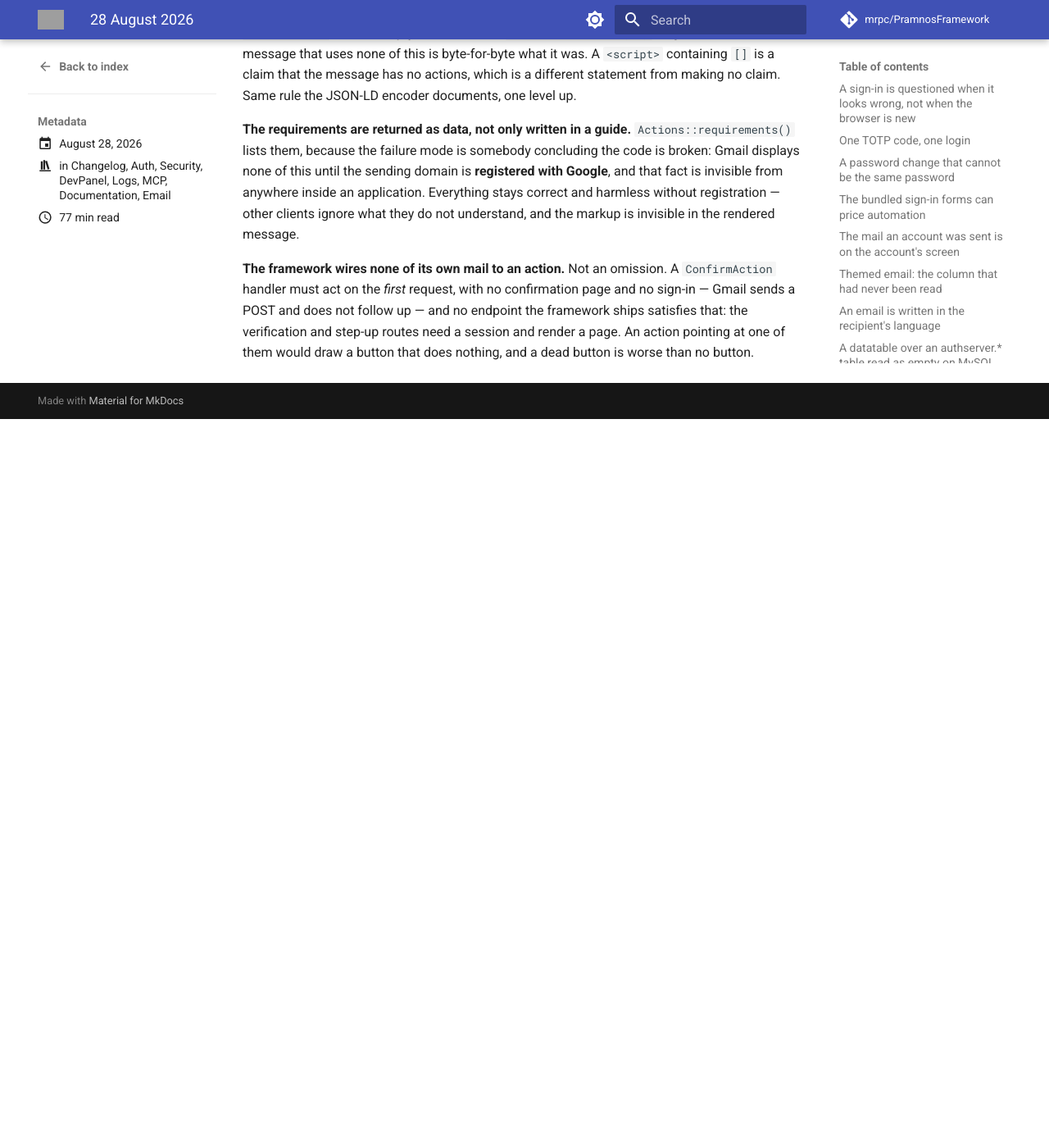
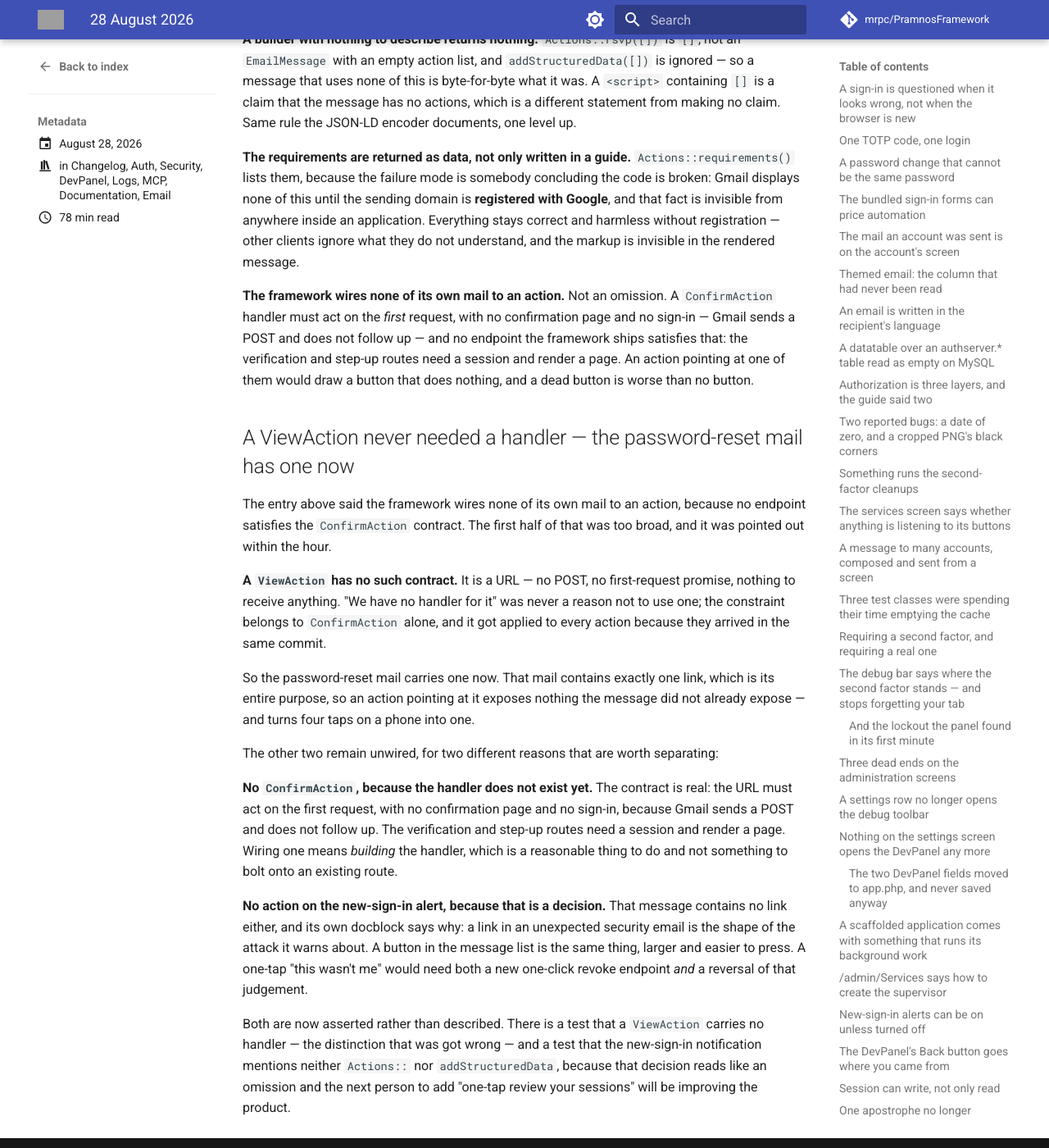
Before and after one commit to mrpc/PramnosFramework, an MkDocs documentation site: the page built from docs/version-history/posts/2026-08-28.md, in a window 1280 px wide and 1400 px high, scrolled down 49402 px. Shown: the whole window at 82% size. Built offline with MkDocs 1.6.1 and Material for MkDocs 9.7.7, drawn with Linux system fonts in a browser that asks for light colours; comment, search, counter and statistics services are not loaded; before the commit the page ends 49913 px from its top, so only the background shows below that; some of the changed text lies outside the part shown; grey boxes are pictures that could not be loaded.

Commit message:
feat(auth): the password-reset mail offers its link as a Gmail action
The previous commit said the framework wires none of its own mail to an action because no
endpoint satisfies the ConfirmAction contract. The first half of that was too broad: a
ViewAction has no such contract. It is a URL — no POST, no first-request promise, nothing to
receive anything — so "we have no handler" was never a reason not to use one. The constraint
belongs to ConfirmAction alone and got applied to every action because they arrived together.

The reset mail contains exactly one link, which is its entire purpose, so an action pointing at
it exposes nothing the message did not already expose and turns four taps on a phone into one.

The other two stay unwired for two different reasons, now separated:

- No ConfirmAction, because the handler does not exist yet. The contract is real — act on the
  first request, no page, no sign-in — and the verification and step-up routes need a session
  and render a page. Wiring one means building the handler.
- No action on the new-sign-in alert, because that is a decision. It carries no link either,
  and its docblock says why: a link in an unexpected security email is the shape of the attack
  it warns about. A button is the same thing, larger.

Both asserted rather than described: a test that a ViewAction carries no handler, and a test
that the new-sign-in notification mentions neither Actions:: nor addStructuredData — that one
reads like an omission, and the next person to add "one-tap review your sessions" will be
improving the product.

```diff
--- a/docs/Pramnos_Email_Guide.md
+++ b/docs/Pramnos_Email_Guide.md
@@ -649,10 +649,26 @@ this code. `Actions::requirements()` returns the list as data for exactly that r
 Everything is still correct and harmless without registration. Other clients ignore what they do
 not understand, and the markup is invisible in the rendered message.
 
-**The framework wires none of its own mail to an action, deliberately.** No endpoint it ships
-satisfies the `ConfirmAction` contract — the verification and step-up routes need a session and
-render a page — and an action pointing at one of them would draw a button that does nothing. A
-dead button is worse than no button.
+### Where the framework uses this itself, and where it will not
+
+**The password-reset mail carries a `ViewAction`.** That mail contains exactly one link, which is
+its entire purpose, so an action pointing at it exposes nothing the message did not already
+expose — and turns four taps on a phone into one. A `ViewAction` needs no handler and makes no
+promise about the first request, so there was never anything to build for it.
+
+**No `ConfirmAction` anywhere.** That one *does* have a contract — the URL must act on the first
+request, with no confirmation page and no sign-in, because Gmail sends a POST and does not follow
+up — and no endpoint the framework ships satisfies it: the verification and step-up routes need a
+session and render a page. An action pointing at one of them would draw a button that does
+nothing, and a dead button is worse than no button. Wiring one means **building the handler
+first**, which is a real and reasonable thing to do; it is not something to bolt onto an existing
+route.
+
+**The new-sign-in alert carries no action at all, and that is a decision.** It contains no link
+either: a link in an unexpected security email is the shape of the attack it warns about, and a
+button in the message list is the same thing, larger and easier to press. The message tells the
+reader to open the site themselves. A one-tap "this wasn't me" would need both a new one-click
+revoke endpoint *and* a reversal of that judgement — worth discussing, not worth assuming.
 
 ### Where the block goes
 
--- a/docs/version-history/posts/2026-08-28.md
+++ b/docs/version-history/posts/2026-08-28.md
@@ -76,6 +76,7 @@ categories:
 - The plain-text part of an email was the CSS, with the links removed
 - Four headers that decide what happens to a message
 - Gmail actions: a button in the message list, and the reason yours is not showing
+- A ViewAction never needed a handler — the password-reset mail has one now
 
 <!-- more -->
 
@@ -2021,3 +2022,37 @@ handler must act on the *first* request, with no confirmation page and no sign-i
 POST and does not follow up — and no endpoint the framework ships satisfies that: the verification
 and step-up routes need a session and render a page. An action pointing at one of them would draw
 a button that does nothing, and a dead button is worse than no button.
+
+## A ViewAction never needed a handler — the password-reset mail has one now
+
+The entry above said the framework wires none of its own mail to an action, because no endpoint
+satisfies the `ConfirmAction` contract. The first half of that was too broad, and it was pointed
+out within the hour.
+
+**A `ViewAction` has no such contract.** It is a URL — no POST, no first-request promise, nothing
+to receive anything. "We have no handler for it" was never a reason not to use one; the constraint
+belongs to `ConfirmAction` alone, and it got applied to every action because they arrived in the
+same commit.
+
+So the password-reset mail carries one now. That mail contains exactly one link, which is its
+entire purpose, so an action pointing at it exposes nothing the message did not already expose —
+and turns four taps on a phone into one.
+
+The other two remain unwired, for two different reasons that are worth separating:
+
+**No `ConfirmAction`, because the handler does not exist yet.** The contract is real: the URL must
+act on the first request, with no confirmation page and no sign-in, because Gmail sends a POST and
+does not follow up. The verification and step-up routes need a session and render a page. Wiring
+one means *building* the handler, which is a reasonable thing to do and not something to bolt onto
+an existing route.
+
+**No action on the new-sign-in alert, because that is a decision.** That message contains no link
+either, and its own docblock says why: a link in an unexpected security email is the shape of the
+attack it warns about. A button in the message list is the same thing, larger and easier to press.
+A one-tap "this wasn't me" would need both a new one-click revoke endpoint *and* a reversal of
+that judgement.
+
+Both are now asserted rather than described. There is a test that a `ViewAction` carries no
+handler — the distinction that was got wrong — and a test that the new-sign-in notification
+mentions neither `Actions::` nor `addStructuredData`, because that decision reads like an omission
+and the next person to add "one-tap review your sessions" will be improving the product.
```
Also changed, not shown: other parts of docs/version-history/posts/2026-08-28.md (+1 -1 lines), 2 other files.
